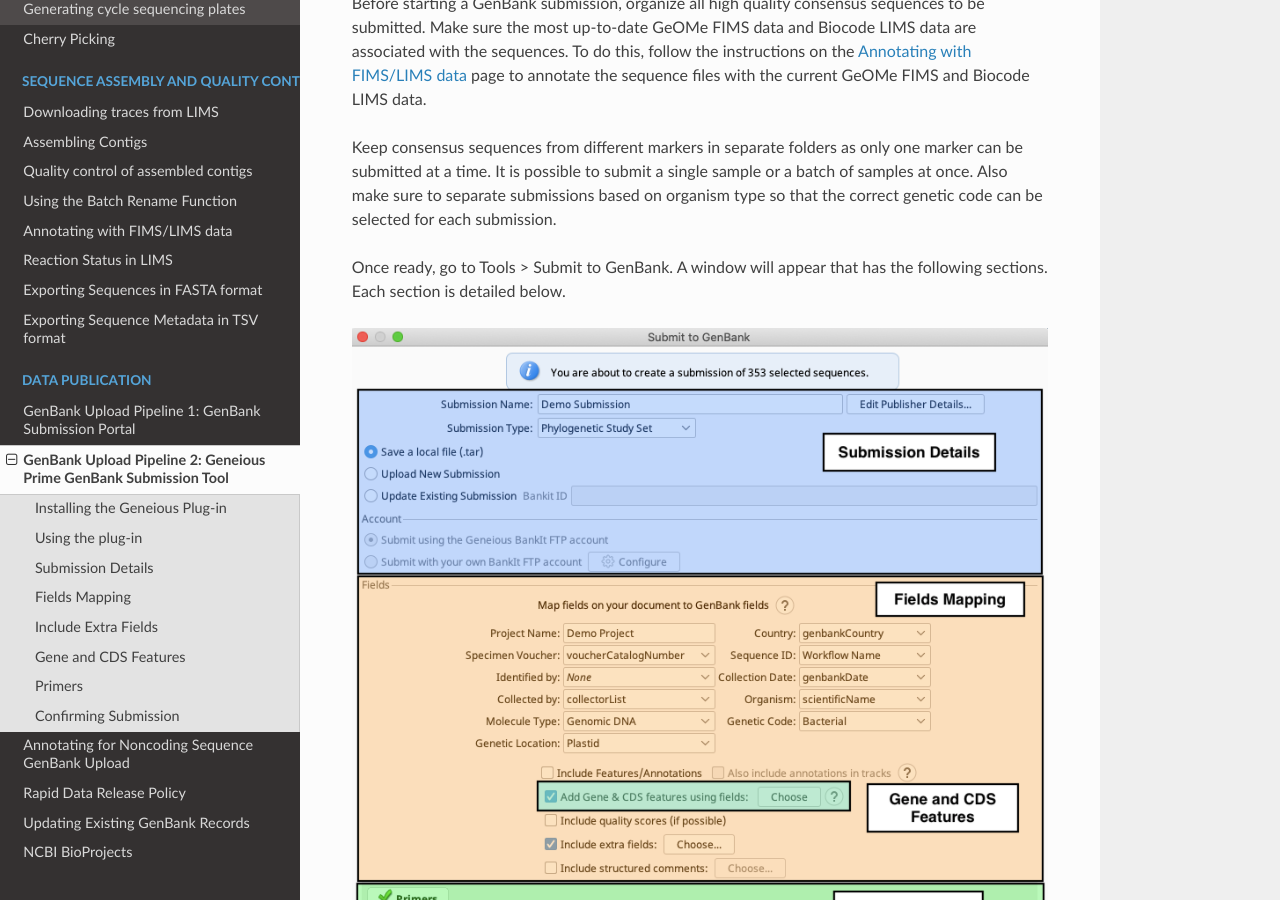
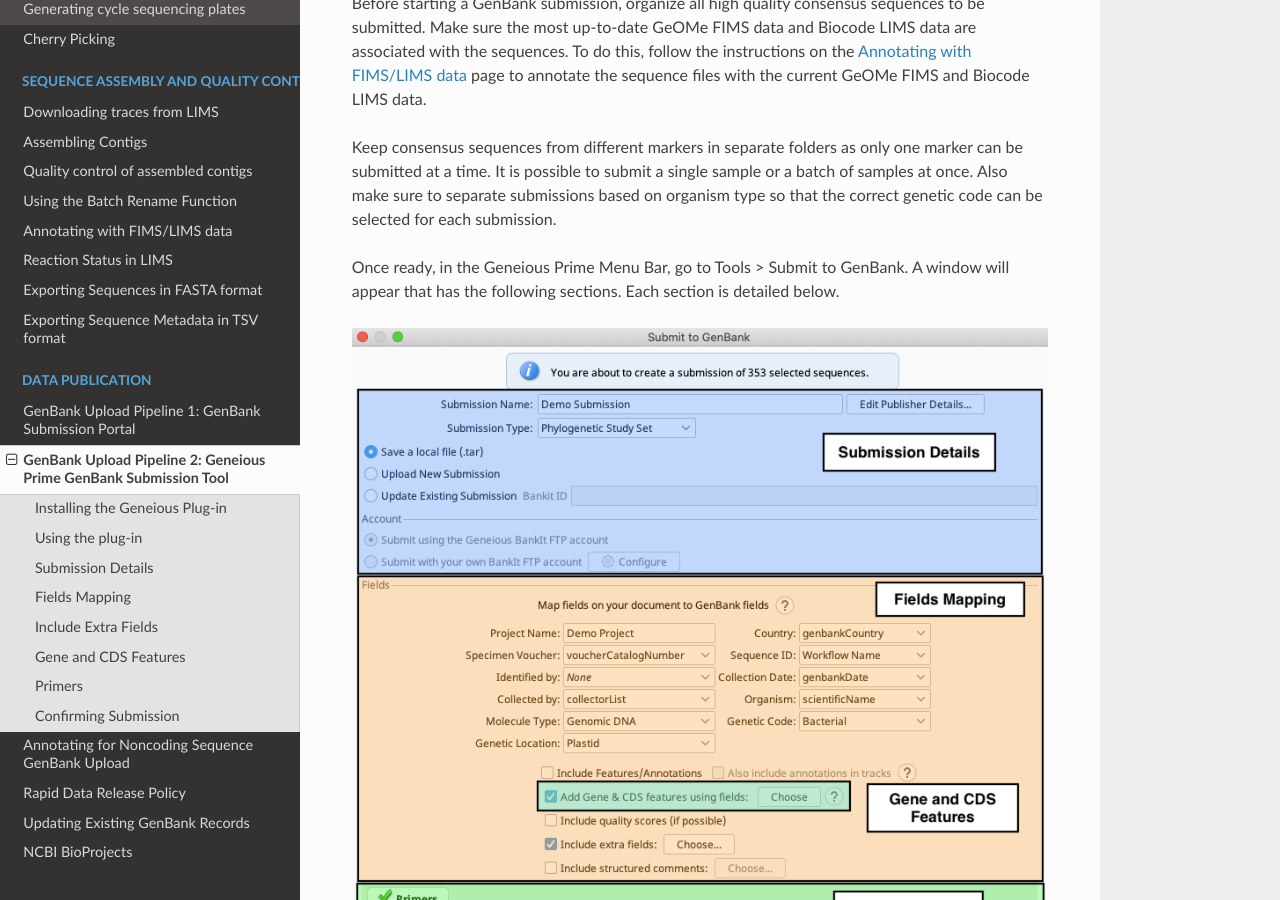
Before and after one commit to SIBarcodeNetwork/ReadtheDocsMaster, a Sphinx documentation site: the page built from Docs/gb_upload_Geneious_plugin.rst, in a window 1280 px wide and 900 px high, scrolled down 1242 px. Built offline with Sphinx 7.4.7 and the Read the Docs theme 2.0.0, drawn with Linux system fonts in a browser that asks for light colours; some of the changed text lies outside the part shown.

Commit message:
Update gb_upload_Geneious_plugin.rst

```diff
--- a/Docs/gb_upload_Geneious_plugin.rst
+++ b/Docs/gb_upload_Geneious_plugin.rst
@@ -14,7 +14,7 @@
 
 The Geneious Prime’s GenBank Submission plugin tool utilizes BankIT to submit sequences to GenBank for all DNA barcode markers **excluding** metazoan (multicellular) COI or rRNA sequences such as 18S, 16S, 23S, 28S, ITS1, ITS2, etc. which must be submitted using the :ref:`GBsubport-link`.
 
-The easiest way to install the plugin is within Geneious Prime. Go to Tools > Plugins. A *Preferences* window will pop up. In the top “Available Plugins” section, scroll to the “GenBank Submission” plugin.
+The easiest way to install the plugin is from the Geneious Prime Menu Bar. Go to Tools > Plugins. A *Preferences* window will pop up. In the top “Available Plugins” section, scroll to the “GenBank Submission” plugin.
 
 .. image:: /images/plugin_list.png
   :align: center
@@ -35,7 +35,7 @@
 
 Keep consensus sequences from different markers in separate folders as only one marker can be submitted at a time. It is possible to submit a single sample or a batch of samples at once. Also make sure to separate submissions based on organism type so that the correct genetic code can be selected for each submission.
 
-Once ready, go to Tools > Submit to GenBank.  A window will appear that has the following sections. Each section is detailed below.
+Once ready, in the Geneious Prime Menu Bar, go to Tools > Submit to GenBank.  A window will appear that has the following sections. Each section is detailed below.
 
 
 .. image:: /images/genbank_submit_colorcoded_si.png
```
